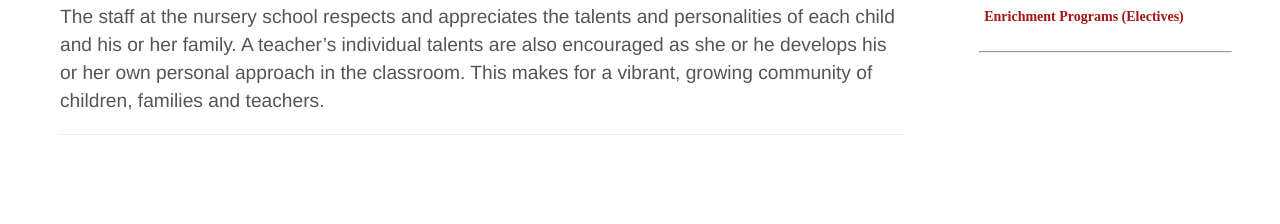
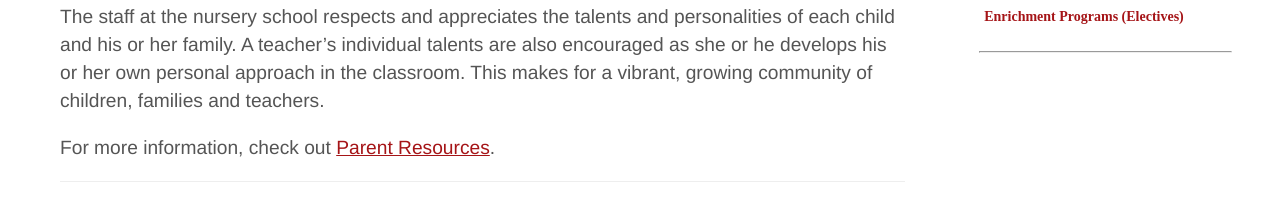
Before and after one commit to cse-256-f23/information-foraging-project-teni-michelle-sonia-natalia, a website: page files/classroom_overview.html in a window 1280 px wide. Shown: the part 1559-1783 px from the top of the page. Drawn offline with nearby package versions, Linux system fonts and the light colour scheme; files that its build step writes are made by us from their sources; grey boxes are pictures that could not be loaded; files whose address does not match are found by name.

Commit message:
linked resources from classrooms

```diff
--- a/files/classroom_overview.html
+++ b/files/classroom_overview.html
@@ -47,6 +47,7 @@
         her own personal approach in the classroom. This makes for a vibrant,
         growing community of children, families and teachers.
       </p>
+      <p>For more information, check out <a href="files/parent_resources.html">Parent Resources</a>.</p>
       <a class="download" href="downloads/singalong.mov" target="_blank"></a>
       <hr>
       <div class="classroom">
```
